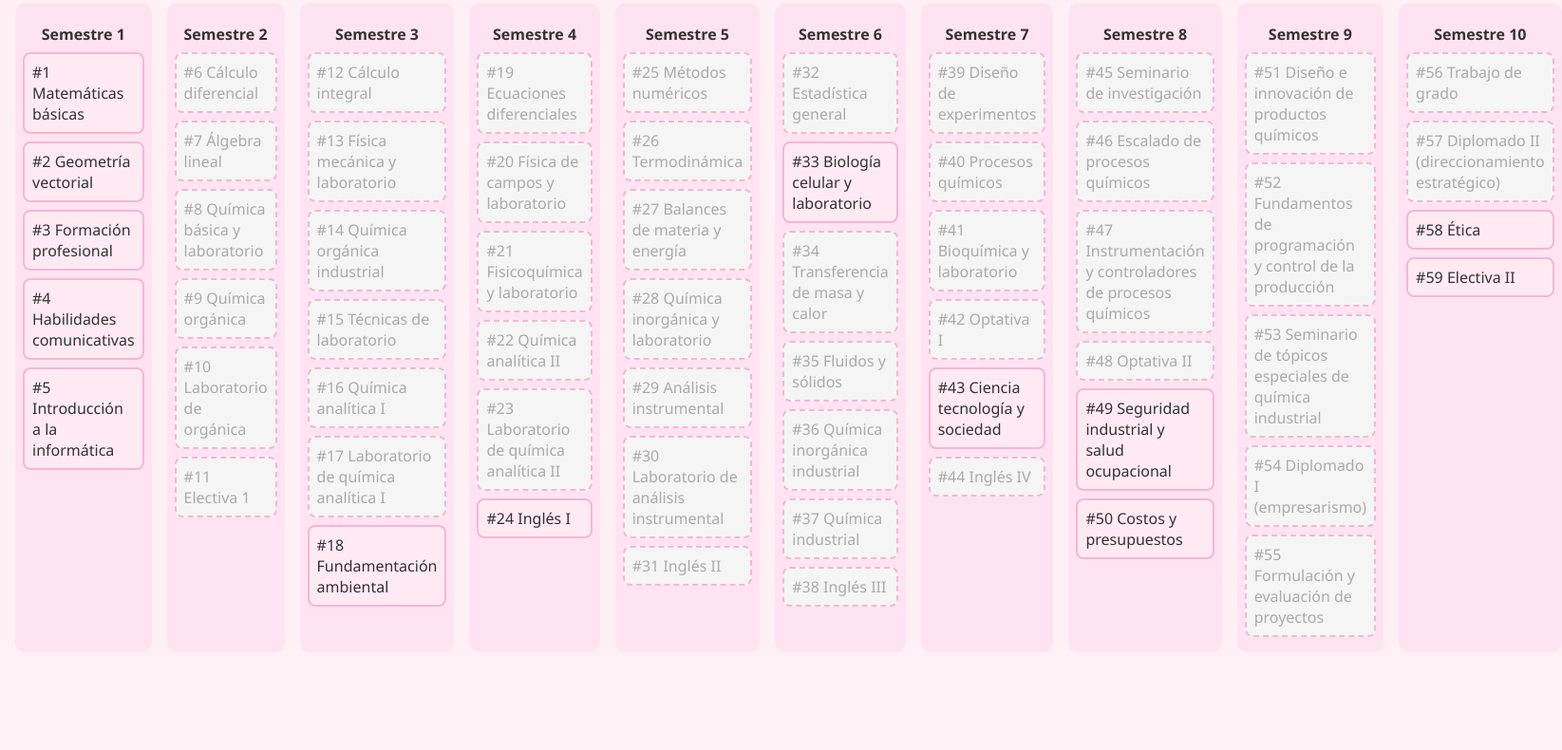
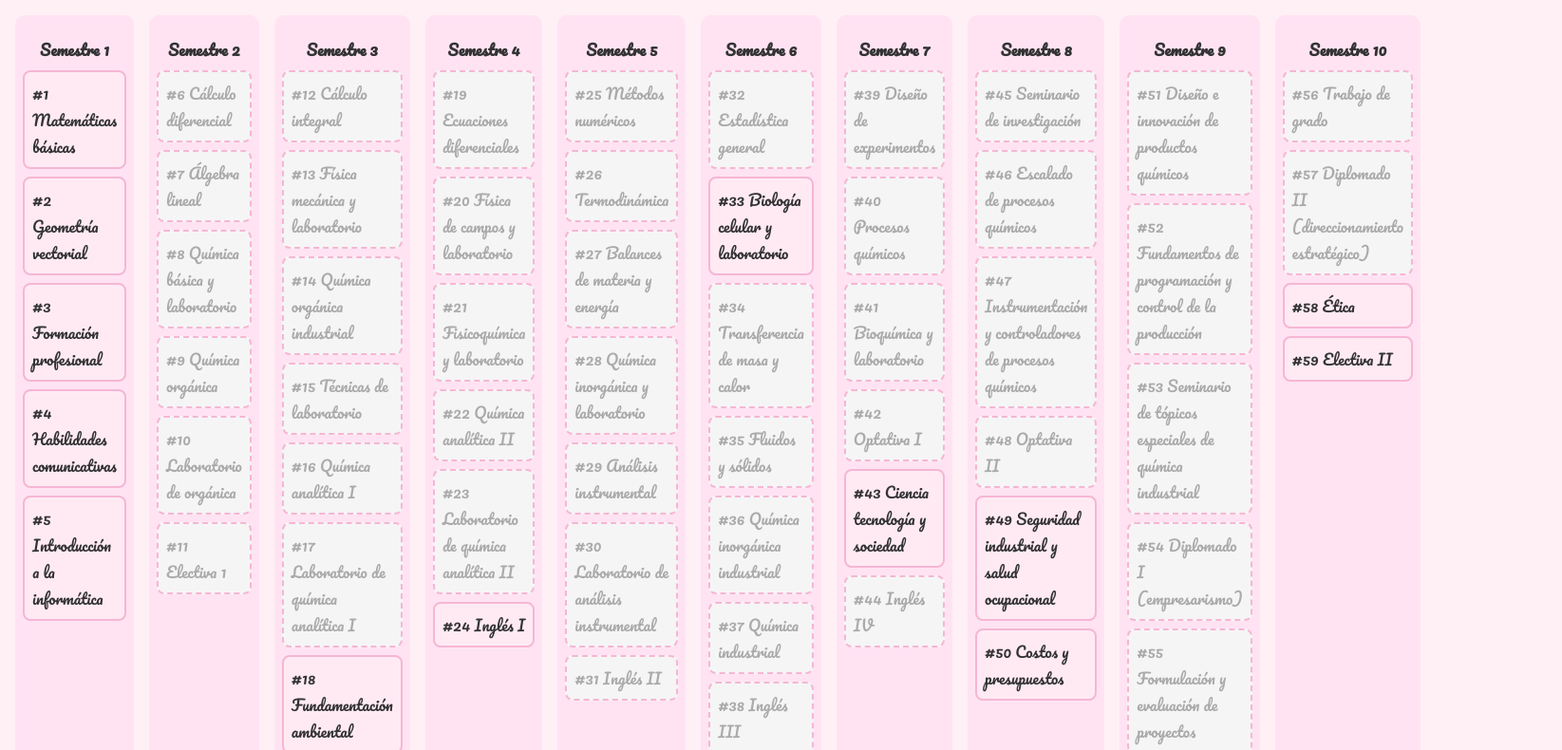
Before and after one commit to valpe243/malla-ingenieria, a plain HTML site: page index.html in a window 1280 px wide. Shown: the part 109-899 px from the top of the page at 95% size, 1645 px wide, since content can reach past the window. Before the commit the page ends 812 px from the top, so only its background shows below. Drawn offline with Linux system fonts and the light colour scheme.

Commit message:
Update index1.html

```diff
--- a/index.html
+++ b/index.html
@@ -4,8 +4,10 @@
   <meta charset="UTF-8">
   <title>Malla Curricular Ingeniería</title>
   <style>
+    @import url('https://fonts.googleapis.com/css2?family=Pacifico&display=swap');
+
     body {
-      font-family: 'Segoe UI', sans-serif;
+      font-family: 'Pacifico', cursive;
       background-color: #fff0f5;
       margin: 0;
       padding: 1rem;
```
